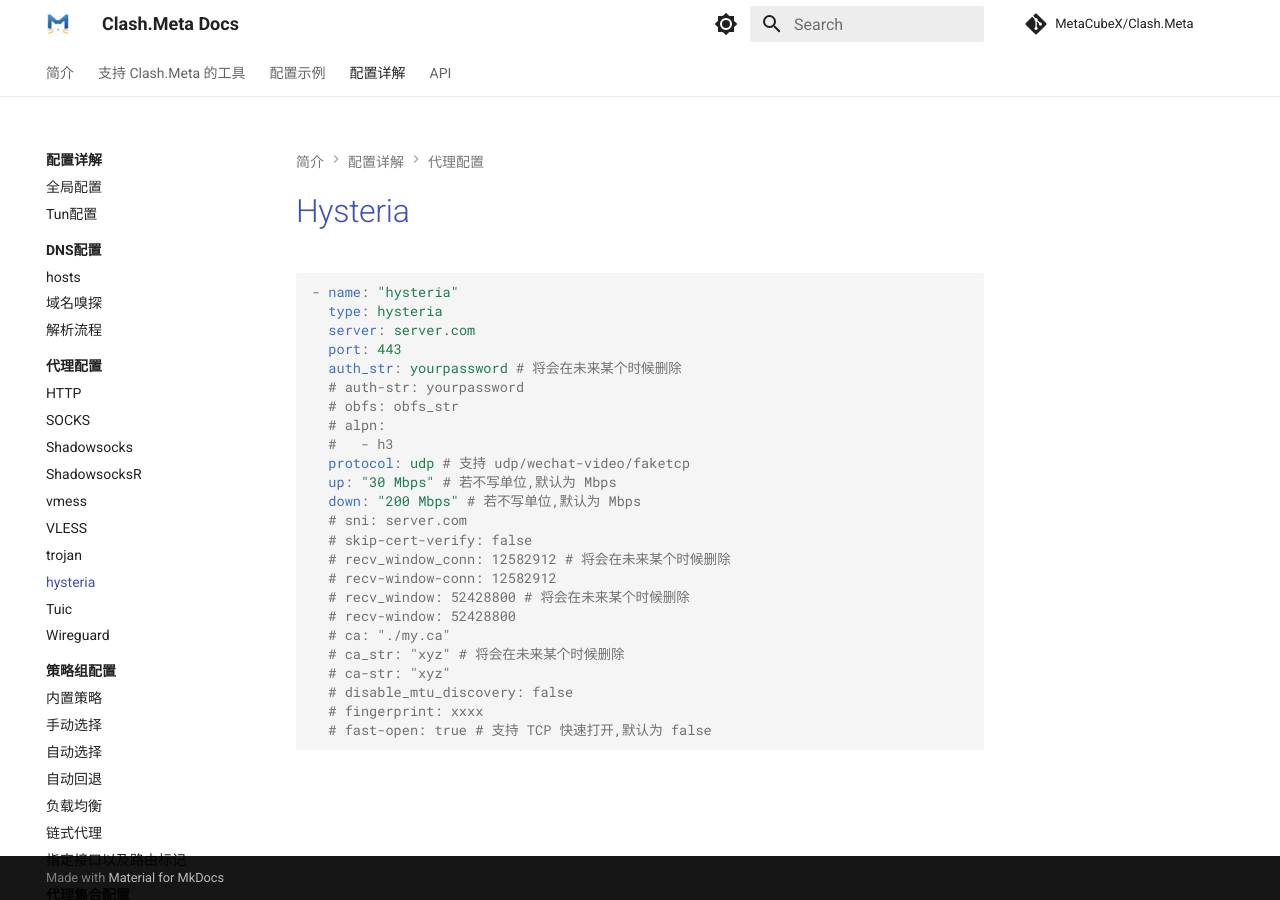
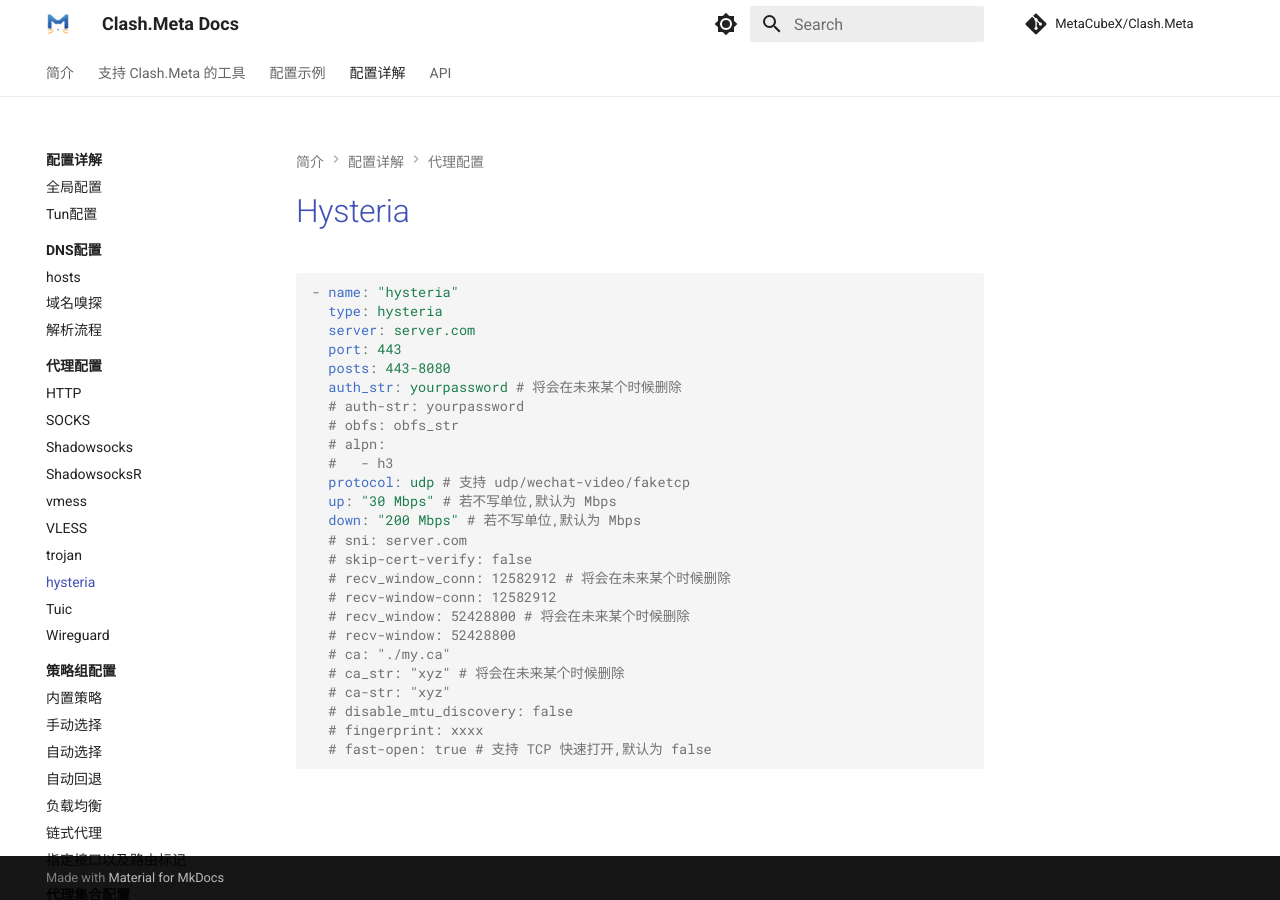
Before and after one commit to MetaCubeX/Meta-Docs, an MkDocs documentation site: the page built from docs/config/proxies/hysteria.md, in a window 1280 px wide. Built offline with MkDocs 1.6.1 and Material for MkDocs 9.7.7, drawn with Linux system fonts in a browser that asks for light colours; comment, search, counter and statistics services are not loaded.

Commit message:
Update hysteria.md

```diff
--- a/docs/config/proxies/hysteria.md
+++ b/docs/config/proxies/hysteria.md
@@ -5,6 +5,7 @@
   type: hysteria
   server: server.com
   port: 443
+  posts: 443-8080
   auth_str: yourpassword # 将会在未来某个时候删除
   # auth-str: yourpassword
   # obfs: obfs_str
```
